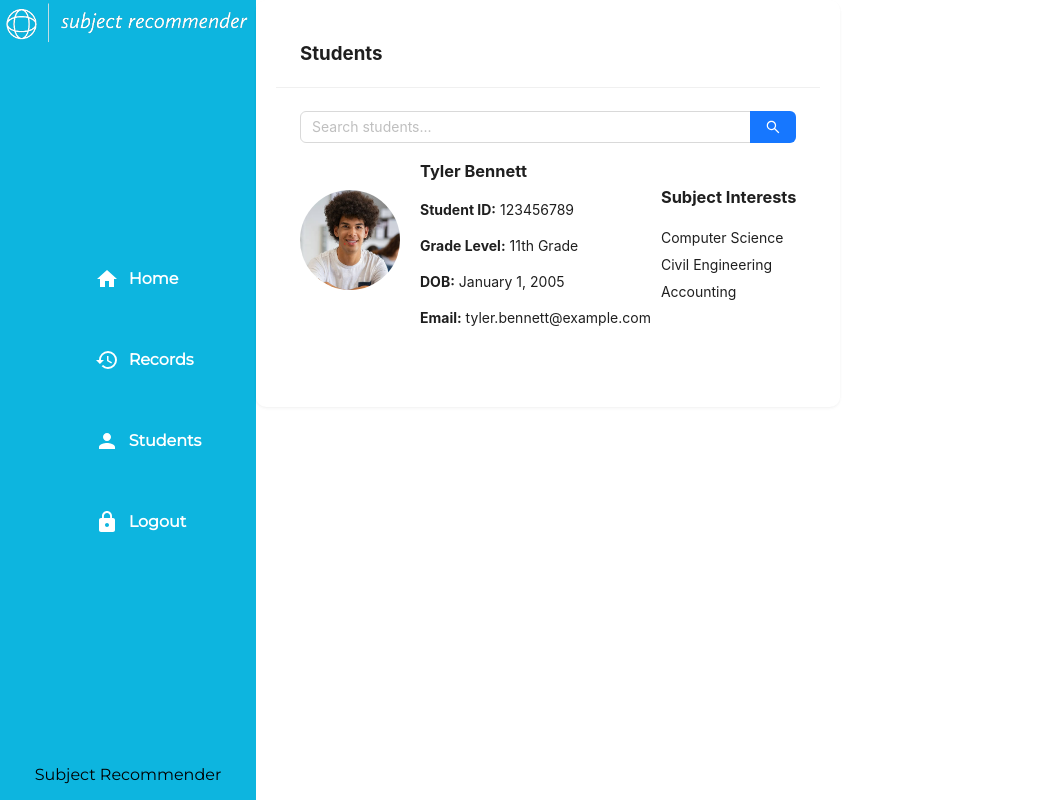
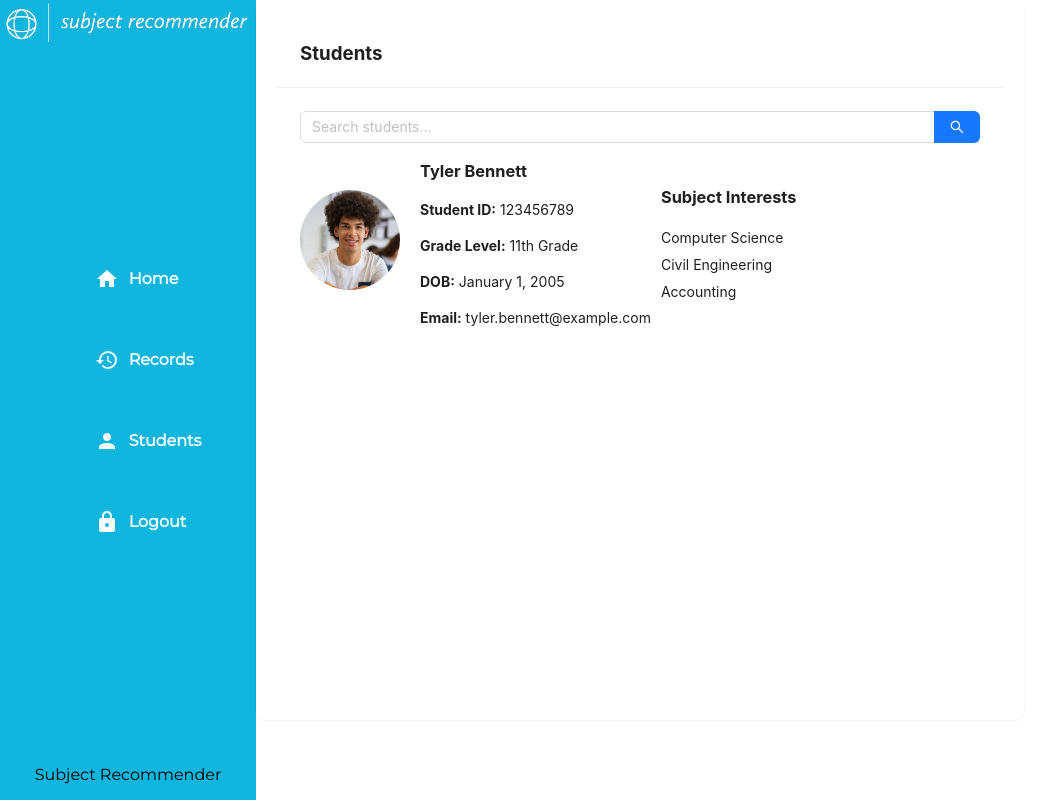
Before and after one commit to Fortune-Muhumuza/subject-recommender-client, a React (Vite) app in the folder subject recommend/: page /profile in a window 1280 px wide. Shown: the whole page, without its empty margins (0-1061 px from the left). Built offline with nearby package versions, Linux system fonts and the light colour scheme.

Commit message:
restyle profile

```diff
--- a/subject recommend/src/components/Profile.css
+++ b/subject recommend/src/components/Profile.css
@@ -1,9 +1,11 @@
 .profile_container {
     padding: 20px;
-    /* width: 70%; */
+    width: 60vw;
     margin-right: 10px;
     border-radius: 10px;
     box-shadow: 0px 0px 10px rgba(0, 0, 0, 0.1);
+    height: 90vh;
+    overflow-y: auto;
   }
 
   .profile_info {
@@ -19,6 +21,8 @@
     border-radius: 50%;
     margin-right: 20px;
   }
+
+
 
   .profile_details h3 {
     margin-bottom: 10px;
@@ -36,3 +40,8 @@
   .profile_subjects ul li {
     margin-bottom: 5px;
   }
+  .student_picture{
+    height: 100px;
+    width: 100px;
+    border-radius: 100px;
+  }
```
